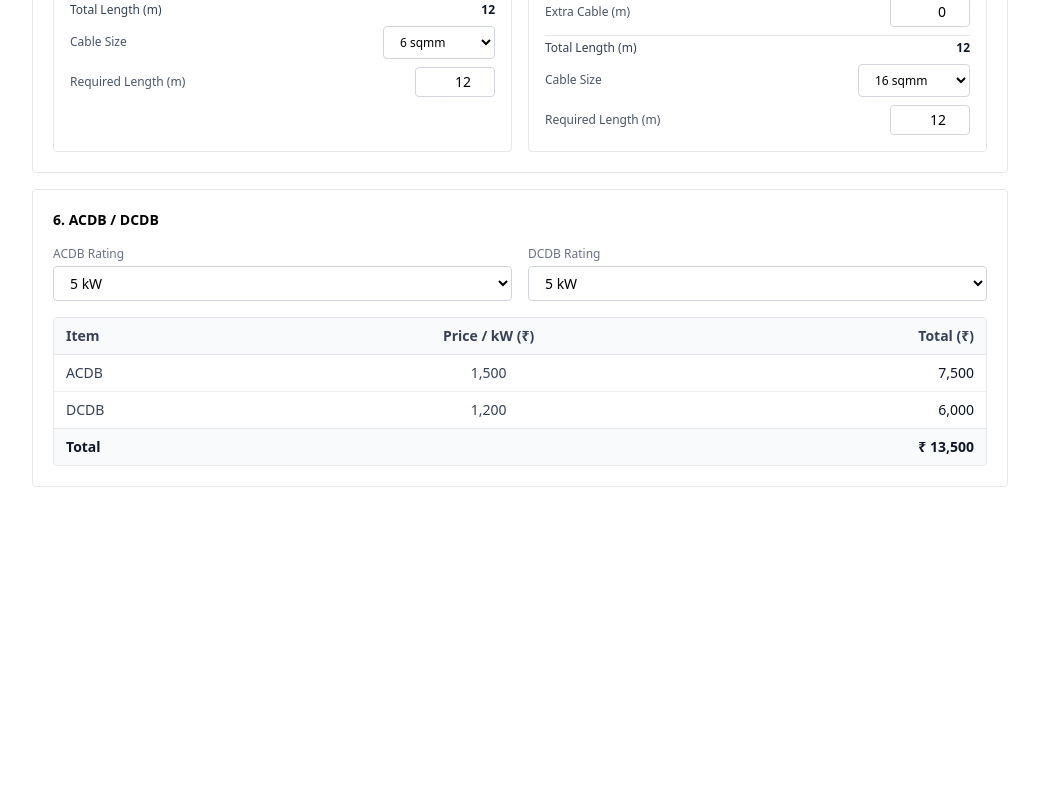
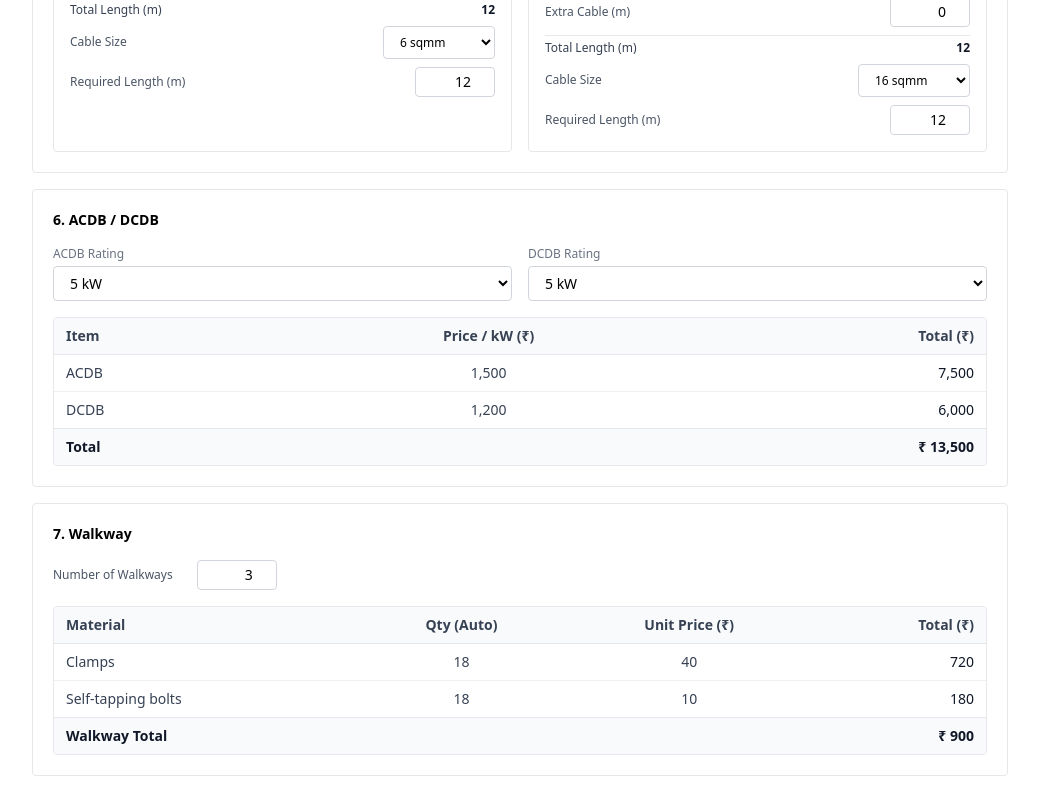
Before and after one commit to soares-roydon/solar-cost-estimator, a Next.js app: page / in a window 1280 px wide. Shown: the part 1937-2737 px from the top of the page, without its empty margins (120-1159 px from the left). Before the commit the page ends 2448 px from the top, so only its background shows below. Built offline with nearby package versions, Linux system fonts and the light colour scheme.

Commit message:
feat: add walkway section with dynamic materials calculation

```diff
--- a/app/page.tsx
+++ b/app/page.tsx
@@ -4,6 +4,7 @@ import Panels from '@/components/sections/panels/panels';
 import Mounting from '@/components/sections/mounting/mounting';
 import Cables from '@/components/sections/cables/cables';
 import AcdbDcdb from '@/components/sections/acdb-dcdb/acdb-dcdb';
+import Walkway from '@/components/sections/walkway/walkway';
 
 export default function Home() {
   return (
@@ -14,6 +15,7 @@ export default function Home() {
       <Mounting />
       <Cables />
       <AcdbDcdb />
+      <Walkway />
     </main>
   );
 }
--- /dev/null
+++ b/components/sections/walkway/data.ts
@@ -0,0 +1,12 @@
+export interface WalkwayMaterial {
+  id: string;
+  name: string;
+  qtyPerWalkway: number;
+  unitPrice: number;
+}
+
+// Dummy data — will come from Excel sheet later
+export const defaultWalkwayMaterials: WalkwayMaterial[] = [
+  { id: 'clamps', name: 'Clamps', qtyPerWalkway: 6, unitPrice: 40 },
+  { id: 'self-tapping-bolts', name: 'Self-tapping bolts', qtyPerWalkway: 6, unitPrice: 10 },
+];
--- /dev/null
+++ b/components/sections/walkway/walkway.tsx
@@ -0,0 +1,93 @@
+'use client';
+
+import { useState, useMemo } from 'react';
+import NumberInput from '@/components/ui/number-input';
+import {
+  Table,
+  TableHeader,
+  TableBody,
+  TableFooter,
+  TableRow,
+  TableHead,
+  TableCell,
+} from '@/components/ui/table';
+import { defaultWalkwayMaterials } from '@/components/sections/walkway/data';
+
+const Walkway = () => {
+  const [numberOfWalkways, setNumberOfWalkways] = useState<number>(3);
+
+  const items = useMemo(() => {
+    return defaultWalkwayMaterials.map((mat) => {
+      const qty = (numberOfWalkways || 0) * mat.qtyPerWalkway;
+      const total = qty * mat.unitPrice;
+      return {
+        ...mat,
+        qty,
+        total,
+      };
+    });
+  }, [numberOfWalkways]);
+
+  const walkwayTotal = useMemo(() => {
+    return items.reduce((sum, item) => sum + item.total, 0);
+  }, [items]);
+
+  return (
+    <section className="rounded border border-gray-200 p-5">
+      <h2 className="mb-4 text-sm font-semibold">7. Walkway</h2>
+
+      <div className="flex flex-col gap-4">
+        {/* Number of Walkways Field */}
+        <div className="flex items-center justify-between sm:justify-start sm:gap-6">
+          <span className="text-xs text-gray-600">Number of Walkways</span>
+          <NumberInput
+            value={numberOfWalkways}
+            onChange={setNumberOfWalkways}
+            min={0}
+            className="w-20 px-2 py-1 text-right"
+          />
+        </div>
+
+        {/* Materials Table */}
+        <Table>
+          <TableHeader>
+            <TableRow>
+              <TableHead>Material</TableHead>
+              <TableHead align="center">Qty (Auto)</TableHead>
+              <TableHead align="center">Unit Price (₹)</TableHead>
+              <TableHead align="right">Total (₹)</TableHead>
+            </TableRow>
+          </TableHeader>
+          <TableBody>
+            {items.map((item) => (
+              <TableRow key={item.id}>
+                <TableCell className="text-gray-700">{item.name}</TableCell>
+                <TableCell align="center" className="text-gray-700">
+                  {item.qty}
+                </TableCell>
+                <TableCell align="center" className="text-gray-700">
+                  {item.unitPrice.toLocaleString('en-IN')}
+                </TableCell>
+                <TableCell align="right" className="font-medium text-gray-900">
+                  {item.total.toLocaleString('en-IN')}
+                </TableCell>
+              </TableRow>
+            ))}
+          </TableBody>
+          <TableFooter>
+            <TableRow>
+              <TableCell colSpan={2} className="font-semibold text-gray-900">
+                Walkway Total
+              </TableCell>
+              <TableCell colSpan={2} align="right" className="font-semibold text-gray-900">
+                ₹ {walkwayTotal.toLocaleString('en-IN')}
+              </TableCell>
+            </TableRow>
+          </TableFooter>
+        </Table>
+      </div>
+    </section>
+  );
+};
+
+export default Walkway;
```
